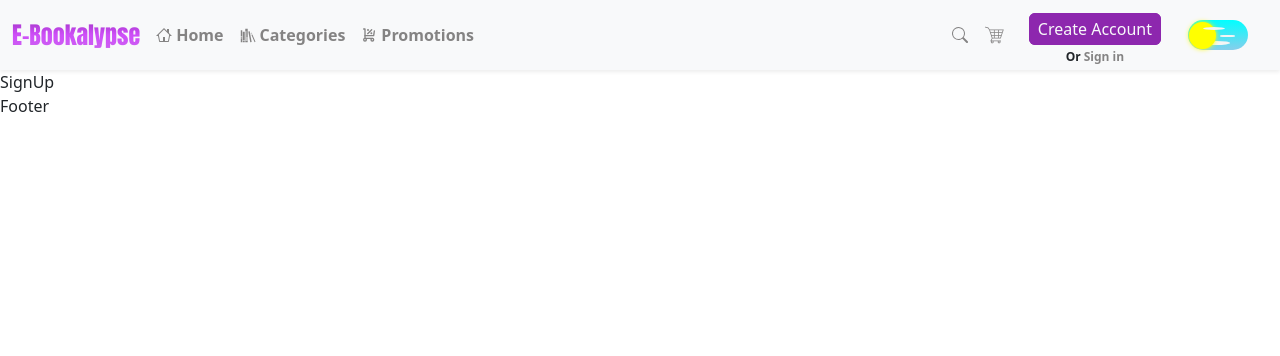
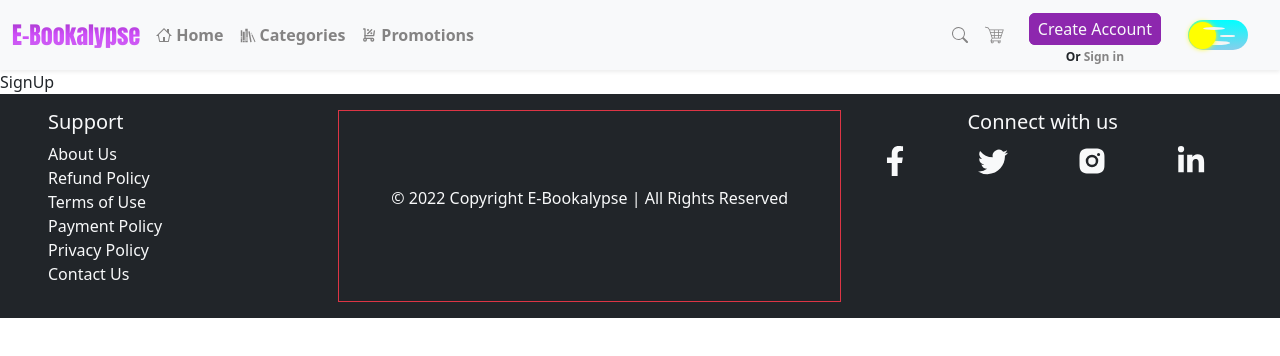
Before and after one commit to nedaagehad/E-Bookalypse-Book-Store, a React (Create React App) app: page /SignUp in a window 1280 px wide. Shown: the top 356 px of the page. Built offline with nearby package versions, Linux system fonts and the light colour scheme.

Commit message:
initial structure for footer-dark

```diff
--- a/src/App.css
+++ b/src/App.css
@@ -1,3 +1,5 @@
+@import url('../src/components/Footer/Footer.css');
+
 /* NavBar Section: */
 /* Logo Section: */
 .nav-container{
--- /dev/null
+++ b/src/components/Footer/Footer.css
@@ -0,0 +1,6 @@
+.media-icon{
+    width: 30px;
+    height: 30px;
+    /* background-color: blueviolet;
+    border-radius: 50%; */
+}
--- a/src/components/Footer/Footer.js
+++ b/src/components/Footer/Footer.js
@@ -1,8 +1,45 @@
-import React from 'react'
+import React from 'react';
+import { FaFacebookF, FaLinkedinIn } from 'react-icons/fa';
+import { BsTwitter } from 'react-icons/bs';
+import { RiInstagramFill } from 'react-icons/ri'
 
 function Footer() {
   return (
-    <div>Footer</div>
+    <div className="container-fluid bg-dark text-light px-5 py-3">
+      <div className='row justify-content-center'>
+        <div className='col-3'>
+          <h5>Support</h5>
+          <ul className='list-unstyled'>
+            <li>About Us</li>
+            <li>Refund Policy</li>
+            <li>Terms of Use</li>
+            <li>Payment Policy</li>
+            <li>Privacy Policy</li>
+            <li>Contact Us</li>
+          </ul>
+        </div>
+        <div className='col-5 d-flex align-items-center justify-content-center border border-danger'>
+          <p>© 2022 Copyright E-Bookalypse | All Rights Reserved</p>
+        </div>
+        <div className='col-4 text-center'>
+          <h5>Connect with us</h5>
+          <div className='row p-1'>
+            <div className='col-3'>
+              <FaFacebookF className='media-icon' />
+            </div>
+            <div className='col-3'>
+              <BsTwitter className='media-icon' />
+            </div>
+            <div className='col-3'>
+              <RiInstagramFill className='media-icon' />
+            </div>
+            <div className='col-3'>
+              <FaLinkedinIn className='media-icon' />
+            </div>
+          </div>
+        </div>
+      </div>
+    </div>
   )
 }
 
```
